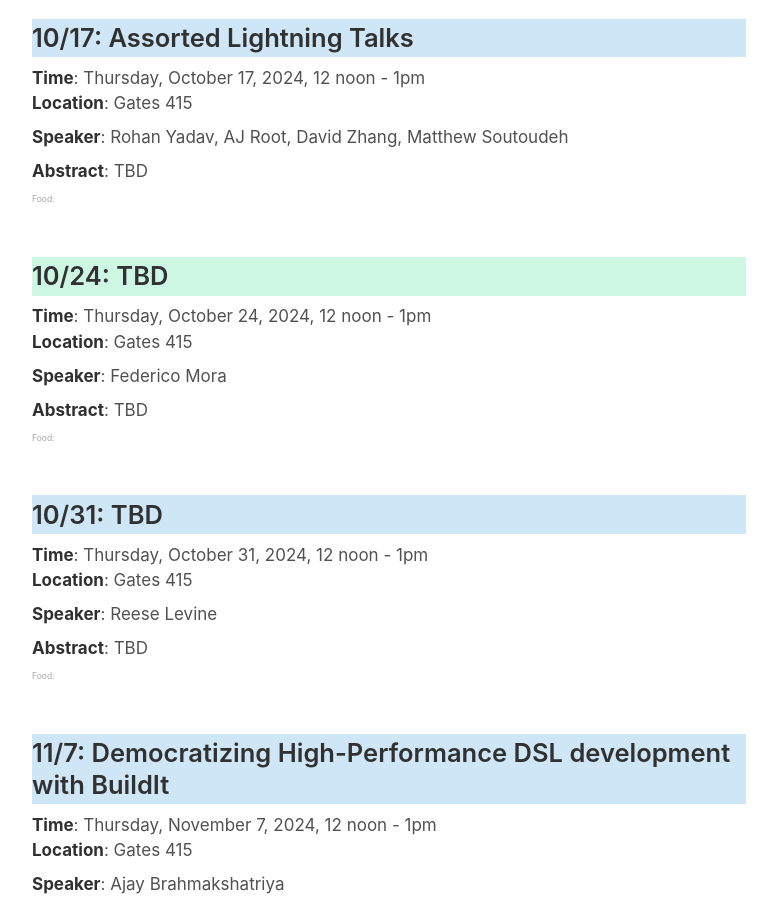
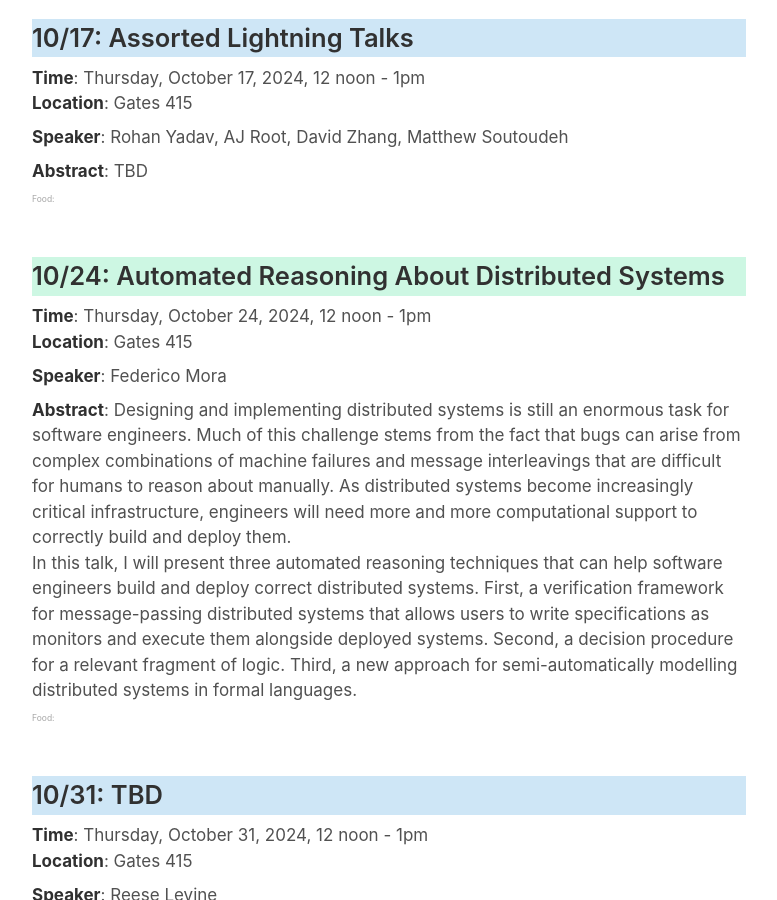
Before and after one commit to software-research-lunch/software-research-lunch.github.io, a Jekyll site: the page built from index.html, in a window 1280 px wide and 900 px high, scrolled down 1853 px. Shown: the whole window, without its empty margins (251-1028 px from the left). Built offline with Jekyll 4.4.1, drawn with Linux system fonts in a browser that asks for light colours.

Commit message:
_data: add federico information

```diff
--- a/_data/schedule.yml
+++ b/_data/schedule.yml
@@ -79,10 +79,12 @@ We are currently in active discussions with LLVM engineers on the possible incor
       speaker: "Rohan Yadav, AJ Root, David Zhang, Matthew Soutoudeh"
       bio: ""
     - date: "2024-10-24"
-      abstract: "TBD"
-      title: "TBD"
+      abstract: "Designing and implementing distributed systems is still an enormous task for software engineers. Much of this challenge stems from the fact that bugs can arise from complex combinations of machine failures and message interleavings that are difficult for humans to reason about manually. As distributed systems become increasingly critical infrastructure, engineers will need more and more computational support to correctly build and deploy them.
+
+In this talk, I will present three automated reasoning techniques that can help software engineers build and deploy correct distributed systems. First, a verification framework for message-passing distributed systems that allows users to write specifications as monitors and execute them alongside deployed systems. Second, a decision procedure for a relevant fragment of logic. Third, a new approach for semi-automatically modelling distributed systems in formal languages."
+      title: "Automated Reasoning About Distributed Systems"
       speaker: "Federico Mora"
-      bio: ""
+      bio: "Federico Mora is a PhD candidate at the University of California, Berkeley, where he is advised by Sanjit A. Seshia. Federico’s research focuses on designing and implementing languages for automated reasoning. His studies have been supported by a Qualcomm Innovation Fellowship and three internships at Amazon Web Services, where he has applied many of the ideas in his thesis."
     - date: "2024-10-31"
       abstract: "TBD"
       title: "TBD"
```
